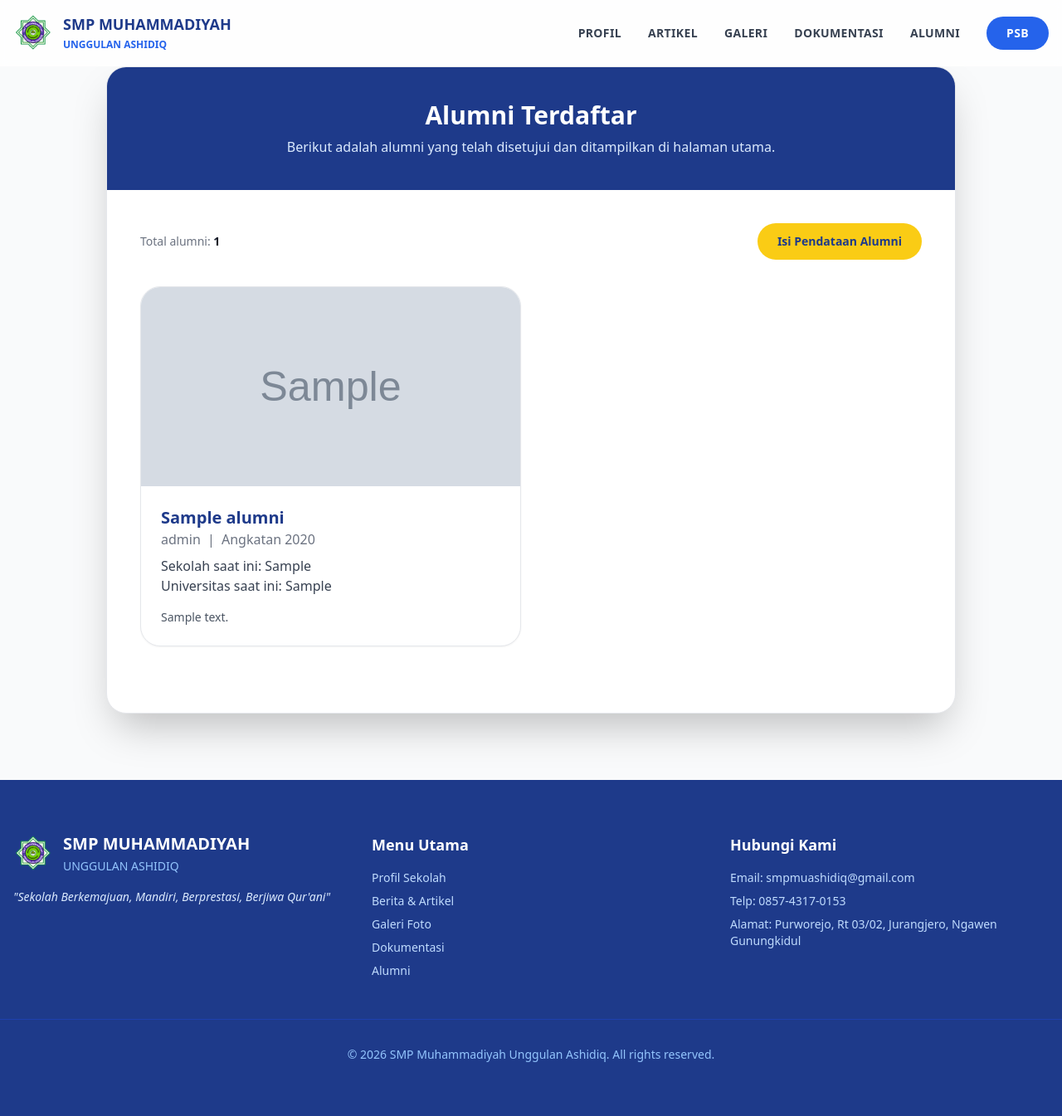
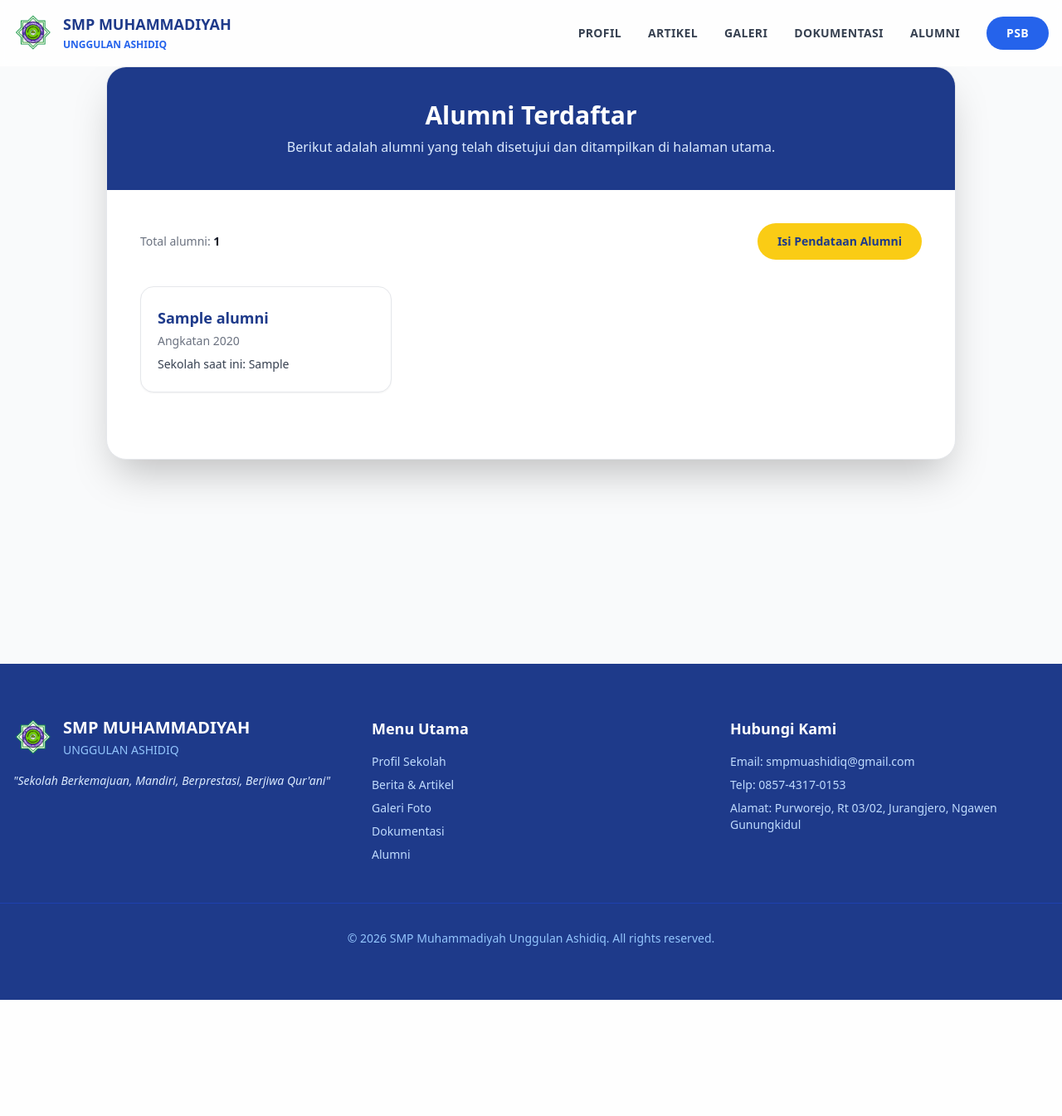
Before and after one commit to dwyn-ux/web-smp, a Laravel app: page /alumni in a window 1280 px wide. Shown: the whole page at 83% size. After the commit the page ends 1205 px from the top, so only its background shows below. Run offline with Laravel 12, Linux system fonts and the light colour scheme; data comes from the database, SQL or seed files in the repository; tables that the repository leaves empty hold one stand-in row (values such as "Sample post"); grey boxes marked "Sample" are stand-in pictures; some libraries are stand-ins or nearby versions.

Commit message:
Ubah kartu alumni jadi ringkas dengan detail foto dan kesan di pop up

```diff
--- a/resources/views/alumni/index.blade.php
+++ b/resources/views/alumni/index.blade.php
@@ -19,27 +19,27 @@
                 </div>
 
                 @if($alumni->count())
-                    <div class="grid gap-6 sm:grid-cols-2">
+                    <div class="grid gap-4 sm:grid-cols-2 lg:grid-cols-3">
                         @foreach($alumni as $item)
-                            <div class="flex h-full flex-col rounded-3xl overflow-hidden border border-gray-200 shadow-sm bg-white">
-                                <img src="{{ $item->photo_url ?: asset('assets/logo smp.png') }}" alt="Foto {{ $item->name }}" class="h-60 w-full object-cover">
-                                <div class="flex-1 p-6">
-                                    <h2 class="text-xl font-bold text-blue-900">{{ $item->name }}</h2>
-                                    <p class="text-gray-500 mb-2">
+                            <button type="button"
+                                class="alumni-card h-32 w-full text-left rounded-2xl border border-gray-200 bg-white p-5 shadow-sm hover:shadow-md hover:border-blue-300 transition focus:outline-none focus:ring-2 focus:ring-blue-400"
+                                data-name="{{ $item->name }}"
+                                data-class="{{ $item->class_level }}"
+                                data-year="{{ $item->graduation_year }}"
+                                data-school="{{ $item->current_school }}"
+                                data-university="{{ $item->current_university }}"
+                                data-photo="{{ $item->photo_url ?: asset('assets/logo smp.png') }}"
+                                data-message="{{ $item->message }}">
+                                <h2 class="text-lg font-bold text-blue-900 truncate">{{ $item->name }}</h2>
+                                <p class="text-sm text-gray-500 mt-1 truncate">
+                                    @if($item->graduation_year)
+                                        Angkatan {{ $item->graduation_year }}
+                                    @else
                                         {{ $item->class_level }}
-                                        @if($item->graduation_year)
-                                            <span class="mx-1">|</span> Angkatan {{ $item->graduation_year }}
-                                        @endif
-                                    </p>
-                                    <p class="text-gray-700">Sekolah saat ini: {{ $item->current_school }}</p>
-                                    @if($item->current_university)
-                                        <p class="text-gray-700 mb-4">Universitas saat ini: {{ $item->current_university }}</p>
-                                    @else
-                                        <div class="mb-4"></div>
                                     @endif
-                                    <p class="break-words whitespace-pre-line text-gray-600 text-sm">{{ $item->message }}</p>
-                                </div>
-                            </div>
+                                </p>
+                                <p class="text-sm text-gray-700 mt-2 truncate">Sekolah saat ini: {{ $item->current_school }}</p>
+                            </button>
                         @endforeach
                     </div>
 
@@ -55,4 +55,84 @@
         </div>
     </div>
 </section>
+
+{{-- Pop up detail alumni --}}
+<div id="alumni-modal" class="fixed inset-0 z-[100] hidden items-center justify-center bg-black/70 p-4" role="dialog" aria-modal="true" aria-labelledby="alumni-modal-name">
+    <div class="relative w-full max-w-lg max-h-[90vh] overflow-y-auto rounded-3xl bg-white shadow-2xl">
+        <button type="button" id="alumni-modal-close" class="absolute right-3 top-3 z-10 flex h-9 w-9 items-center justify-center rounded-full bg-white/90 text-xl font-bold text-gray-700 shadow hover:bg-white" aria-label="Tutup">&times;</button>
+        <div class="bg-gray-100 rounded-t-3xl">
+            <img id="alumni-modal-photo" src="" alt="" class="mx-auto block max-h-[60vh] w-full object-contain">
+        </div>
+        <div class="p-6">
+            <h2 id="alumni-modal-name" class="text-xl font-bold text-blue-900"></h2>
+            <p id="alumni-modal-meta" class="text-gray-500 mb-2"></p>
+            <p id="alumni-modal-school" class="text-gray-700"></p>
+            <p id="alumni-modal-university" class="text-gray-700"></p>
+            <div id="alumni-modal-message-wrap" class="mt-4">
+                <p class="text-sm font-semibold text-gray-900 mb-1">Kesan &amp; pesan</p>
+                <p id="alumni-modal-message" class="break-words whitespace-pre-line text-gray-600 text-sm"></p>
+            </div>
+        </div>
+    </div>
+</div>
+
+<script>
+    (function () {
+        var modal = document.getElementById('alumni-modal');
+        if (!modal) return;
+
+        var photo = document.getElementById('alumni-modal-photo');
+        var nameEl = document.getElementById('alumni-modal-name');
+        var metaEl = document.getElementById('alumni-modal-meta');
+        var schoolEl = document.getElementById('alumni-modal-school');
+        var uniEl = document.getElementById('alumni-modal-university');
+        var msgWrap = document.getElementById('alumni-modal-message-wrap');
+        var msgEl = document.getElementById('alumni-modal-message');
+
+        function openModal(card) {
+            var d = card.dataset;
+            photo.src = d.photo;
+            photo.alt = 'Foto ' + d.name;
+            nameEl.textContent = d.name;
+
+            var meta = [];
+            if (d['class']) meta.push(d['class']);
+            if (d.year) meta.push('Angkatan ' + d.year);
+            metaEl.textContent = meta.join('  |  ');
+
+            schoolEl.textContent = d.school ? 'Sekolah saat ini: ' + d.school : '';
+            uniEl.textContent = d.university ? 'Universitas saat ini: ' + d.university : '';
+
+            if (d.message) {
+                msgEl.textContent = d.message;
+                msgWrap.classList.remove('hidden');
+            } else {
+                msgWrap.classList.add('hidden');
+            }
+
+            modal.classList.remove('hidden');
+            modal.classList.add('flex');
+            document.body.style.overflow = 'hidden';
+        }
+
+        function closeModal() {
+            modal.classList.add('hidden');
+            modal.classList.remove('flex');
+            document.body.style.overflow = '';
+            photo.src = '';
+        }
+
+        document.querySelectorAll('.alumni-card').forEach(function (card) {
+            card.addEventListener('click', function () { openModal(card); });
+        });
+
+        document.getElementById('alumni-modal-close').addEventListener('click', closeModal);
+        modal.addEventListener('click', function (e) {
+            if (e.target === modal) closeModal();
+        });
+        document.addEventListener('keydown', function (e) {
+            if (e.key === 'Escape' && !modal.classList.contains('hidden')) closeModal();
+        });
+    })();
+</script>
 @endsection
```
